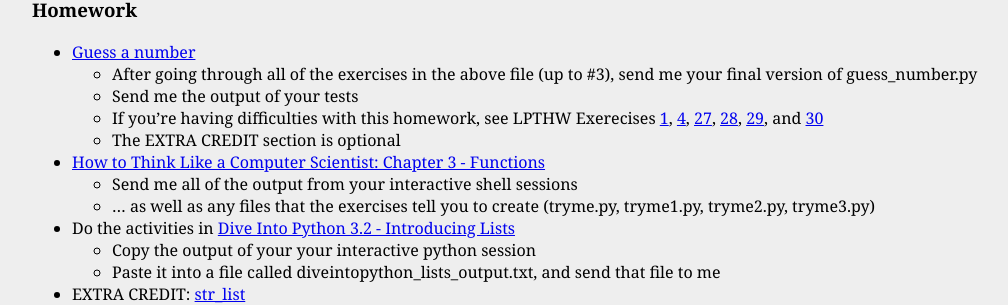
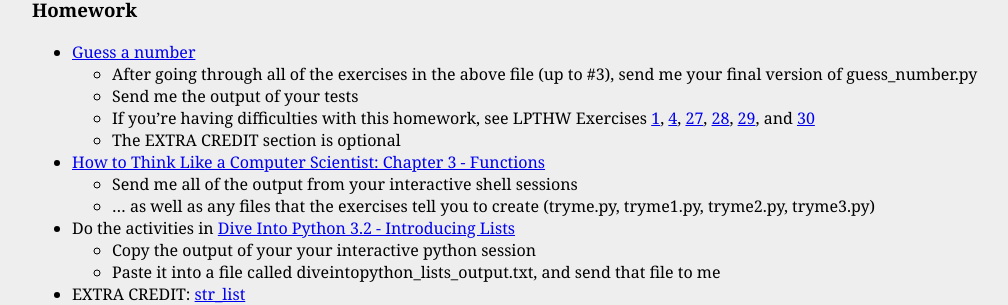
Before and after one commit to jversoza/MTEC2002, a Jekyll site: the page built from syllabus.markdown, in a window 1280 px wide and 900 px high, scrolled down 2505 px. Shown: the part 153-458 px from the top of the window, without its empty margins (128-1136 px from the left). Built offline with Jekyll 4.4.1, drawn with Linux system fonts in a browser that asks for light colours.

Commit message:
fixed typo

```diff
--- a/syllabus.markdown
+++ b/syllabus.markdown
@@ -110,7 +110,7 @@
 * [Guess a number](class2/labs/guess_number.txt)
 	* After going through all of the exercises in the above file (up to #3), send me your final version of guess_number.py
 	* Send me the output of your tests
-	* If you're having difficulties with this homework, see LPTHW Exerecises [1](http://learnpythonthehardway.org/book/ex1.html), [4](http://learnpythonthehardway.org/book/ex4.html), [27](http://learnpythonthehardway.org/book/ex27.html), [28](http://learnpythonthehardway.org/book/ex28.html), [29](http://learnpythonthehardway.org/book/ex29.html), and [30](http://learnpythonthehardway.org/book/ex30.html)
+	* If you're having difficulties with this homework, see LPTHW Exercises [1](http://learnpythonthehardway.org/book/ex1.html), [4](http://learnpythonthehardway.org/book/ex4.html), [27](http://learnpythonthehardway.org/book/ex27.html), [28](http://learnpythonthehardway.org/book/ex28.html), [29](http://learnpythonthehardway.org/book/ex29.html), and [30](http://learnpythonthehardway.org/book/ex30.html)
 	* The EXTRA CREDIT section is optional
 * [How to Think Like a Computer Scientist: Chapter 3 - Functions](http://www.openbookproject.net/thinkcs/python/english2e/ch03.html)
 	* Send me all of the output from your interactive shell sessions
```
